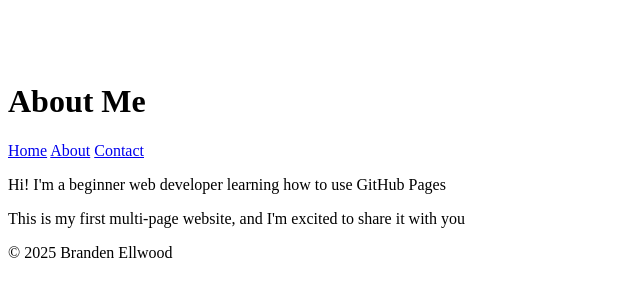
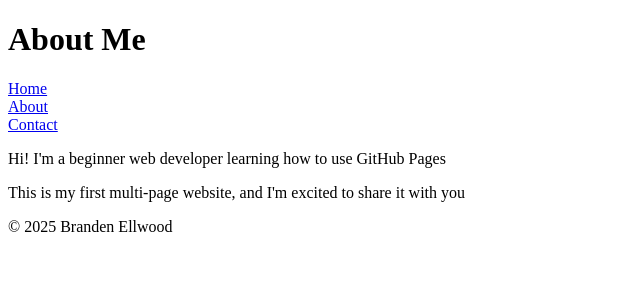
Before and after one commit to Killerpancake/my-github-page, a plain HTML site: page about.html in a window 1280 px wide. Shown: the whole page, without its empty margins (0-640 px from the left). Drawn offline with Linux system fonts and the light colour scheme.

Commit message:
Update about.html

```diff
--- a/about.html
+++ b/about.html
@@ -9,21 +9,21 @@
 
         <title>About Me</title>
 
-</head><br>
+</head>
 
-<body><br>
+<body>
 
-<header><br>
+<header>
 
 <h1>About Me</h1>
 
 <nav>
 
-    <a href="index.html">Home</a>
+    <a href="index.html">Home</a><br>
 
-    <a href="about.html">About</a>
+    <a href="about.html">About</a><br>
 
-    <a href="contact.html">Contact</a>
+    <a href="contact.html">Contact</a><br>
 
 </nav>
 
```
